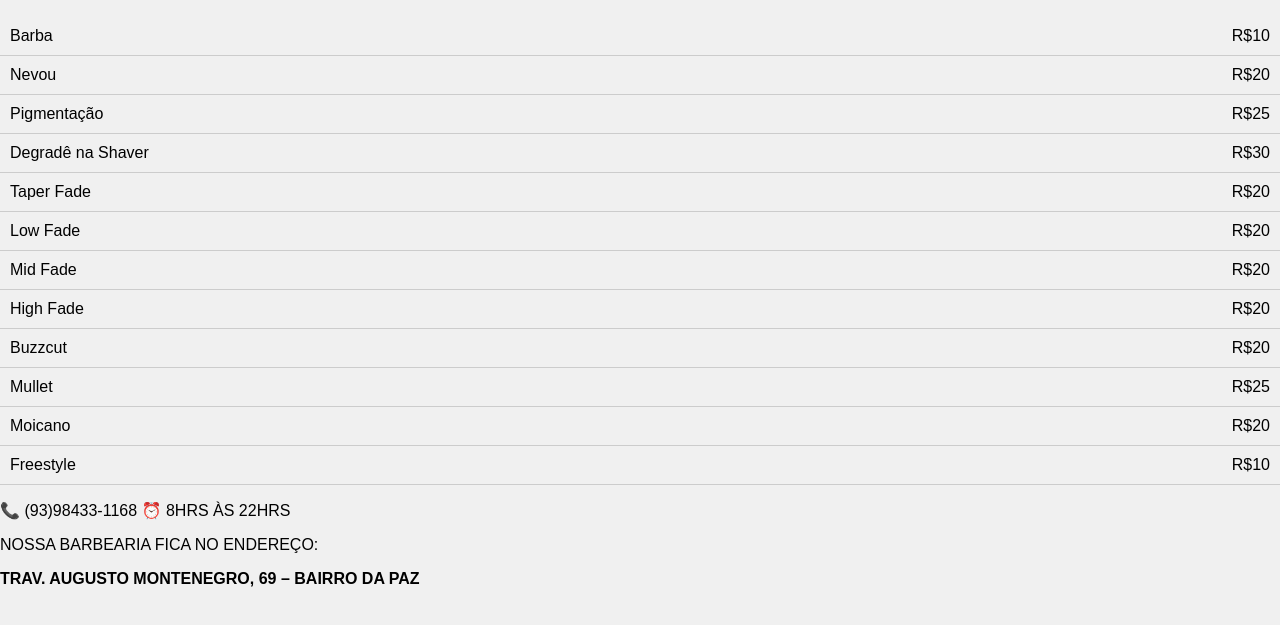
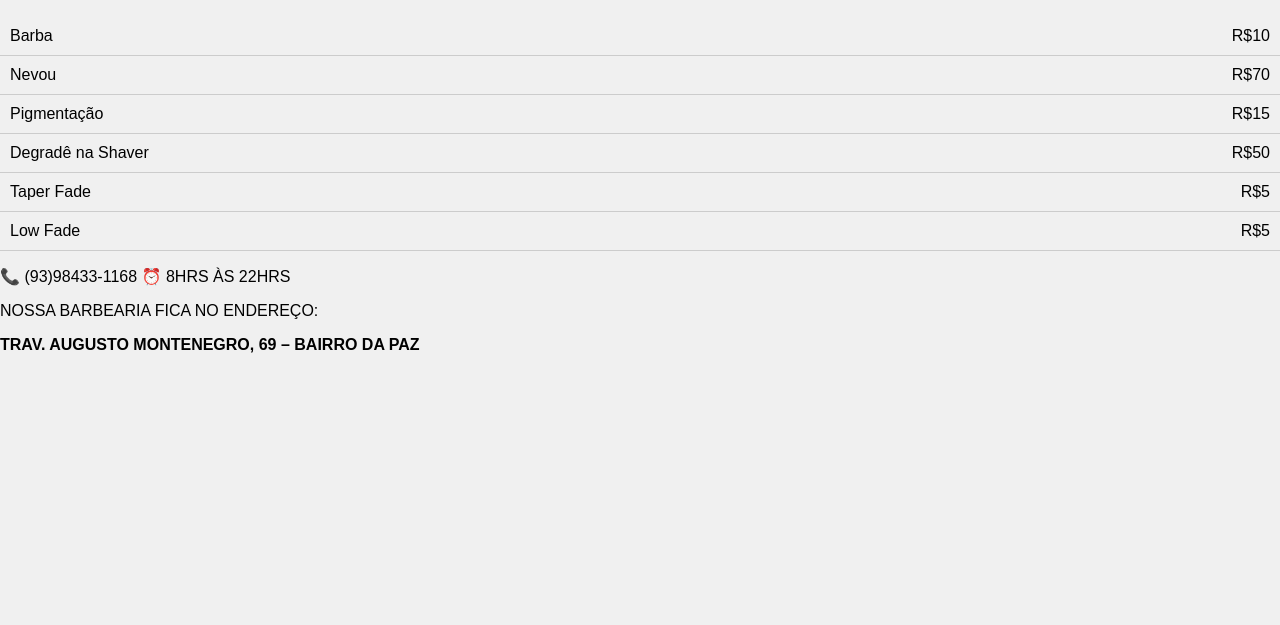
Before and after one commit to EiHero/jottabarbeiro, a plain HTML site: page tabela2/t.html in a window 1280 px wide. Shown: the part 21-646 px from the top of the page. Drawn offline with Linux system fonts and the light colour scheme; files that its build step writes are made by us from their sources.

Commit message:
Update t.html

```diff
--- a/tabela2/t.html
+++ b/tabela2/t.html
@@ -60,28 +60,15 @@
 
         <div class="linha" onclick="selecionarCorte('barba/hora.html')"><span>Barba</span><span>R$10</span></div>
 
-        <div class="linha" onclick="selecionarCorte('nevou/hora.html')"><span>Nevou</span><span>R$20</span></div>
+        <div class="linha" onclick="selecionarCorte('nevou/hora.html')"><span>Nevou</span><span>R$70</span></div>
 
-        <div class="linha" onclick="selecionarCorte('pigmentação/hora.html')"><span>Pigmentação</span><span>R$25</span></div>
+        <div class="linha" onclick="selecionarCorte('pigmentação/hora.html')"><span>Pigmentação</span><span>R$15</span></div>
 
-        <div class="linha" onclick="selecionarCorte('degrade_shaver.html')"><span>Degradê na Shaver</span><span>R$30</span></div>
+        <div class="linha" onclick="selecionarCorte('degrade_shaver.html')"><span>Degradê na Shaver</span><span>R$50</span></div>
 
-        <div class="linha" onclick="selecionarCorte('taper_fade.html')"><span>Taper Fade</span><span>R$20</span></div>
+        <div class="linha" onclick="selecionarCorte('taper_fade.html')"><span>Taper Fade</span><span>R$5</span></div>
 
-        <div class="linha" onclick="selecionarCorte('low_fade.html')"><span>Low Fade</span><span>R$20</span></div>
-
-        <div class="linha" onclick="selecionarCorte('mid_fade.html')"><span>Mid Fade</span><span>R$20</span></div>
-
-        <div class="linha" onclick="selecionarCorte('high_fade.html')"><span>High Fade</span><span>R$20</span></div>
-
-        <div class="linha" onclick="selecionarCorte('buzzcut.html')"><span>Buzzcut</span><span>R$20</span></div>
-
-        <div class="linha" onclick="selecionarCorte('mullet.html')"><span>Mullet</span><span>R$25</span></div>
-
-        <div class="linha" onclick="selecionarCorte('moicano.html')"><span>Moicano</span><span>R$20</span></div>
-
-        <div class="linha" onclick="selecionarCorte('freestyle.html')"><span>Freestyle</span><span>R$10</span></div>
-
+        <div class="linha" onclick="selecionarCorte('low_fade.html')"><span>Low Fade</span><span>R$5</span></div>
     </div>
 
     <footer>
```
